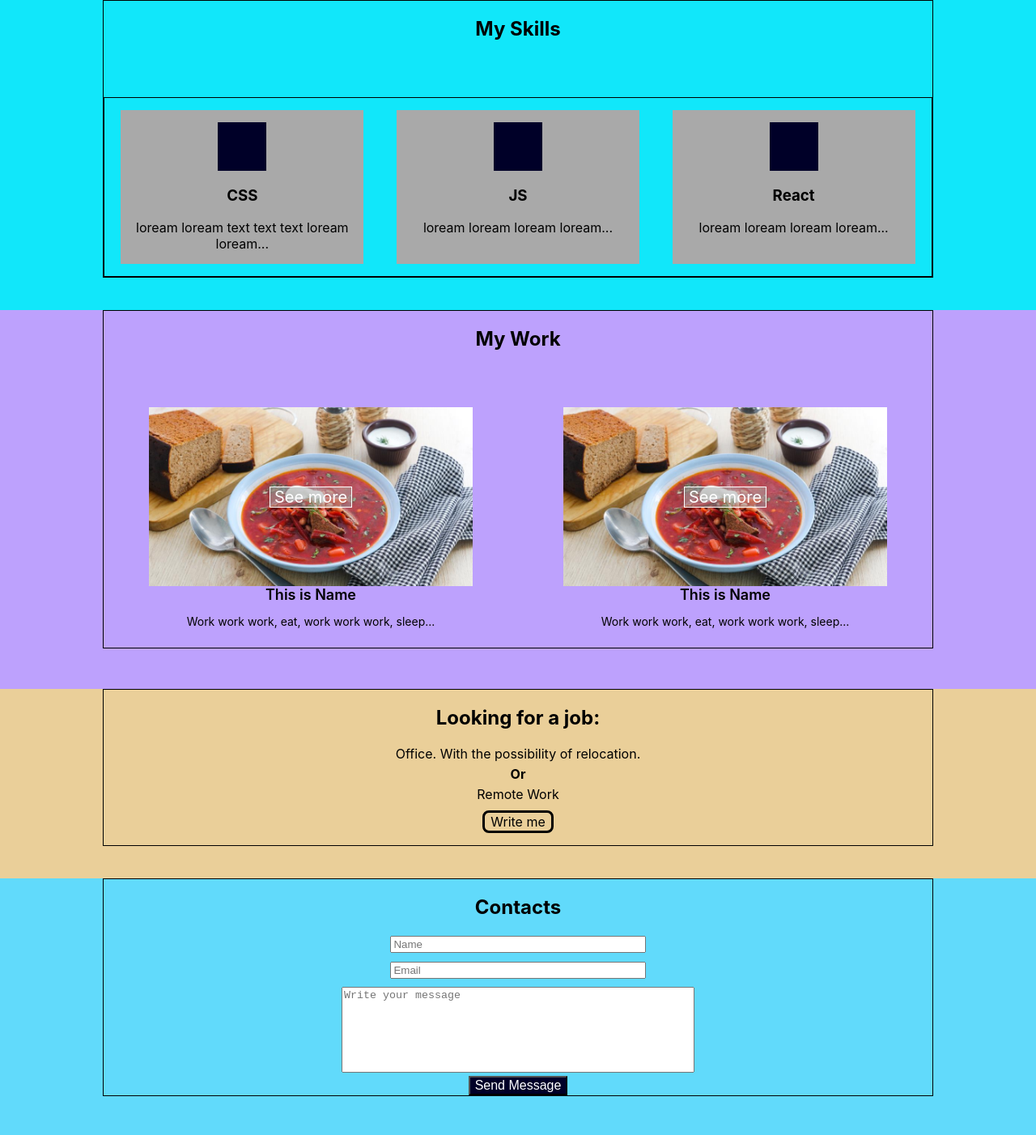
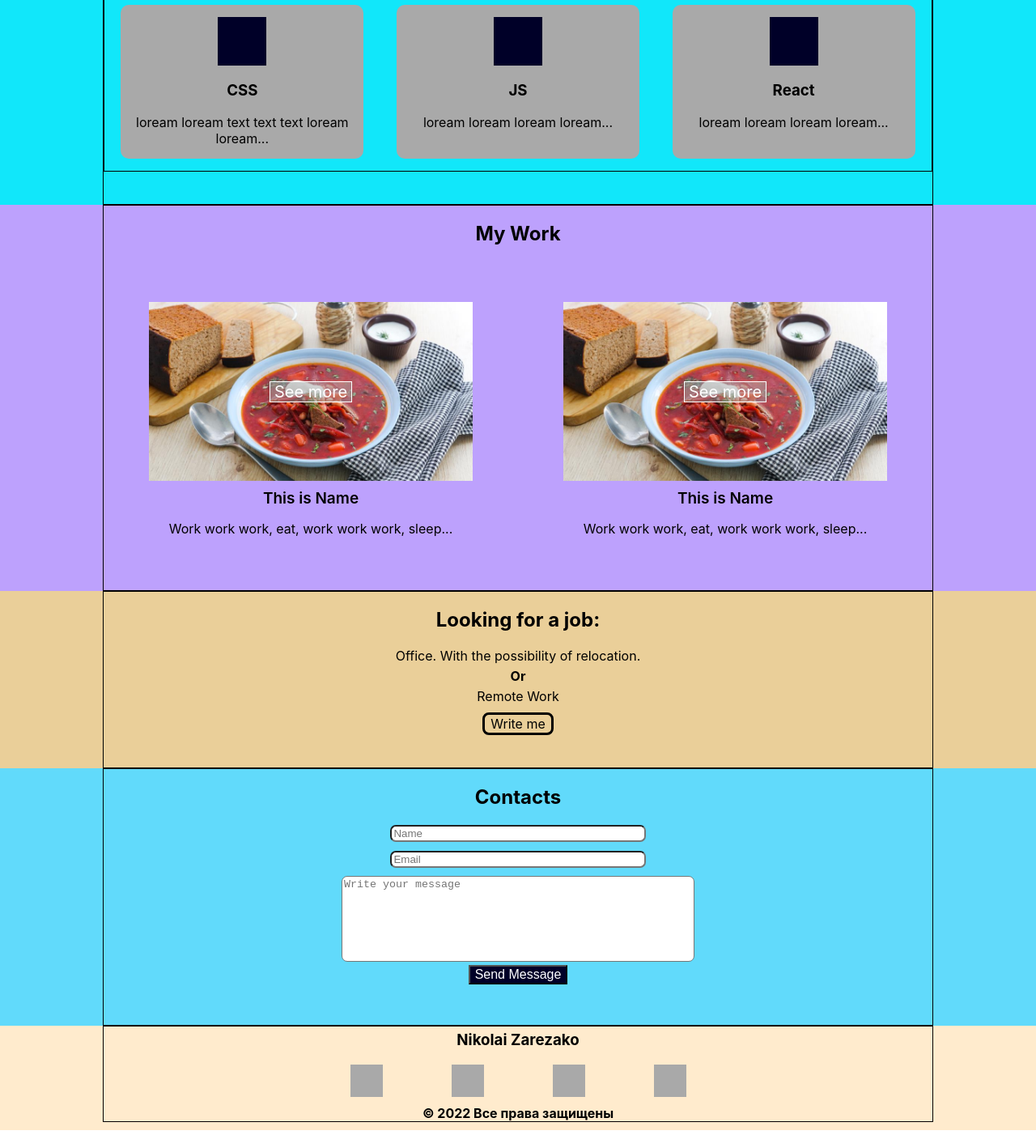
Before and after one commit to Djiypyk/CV, a React (Create React App) app: page / in a window 1280 px wide. Shown: the part 960-2362 px from the top of the page at 81% size. Built offline with nearby package versions, Linux system fonts and the light colour scheme; a web font is replaced by a local one.

Commit message:
small fix all styles

```diff
--- a/src/Components/FindWork/FindWork.module.css
+++ b/src/Components/FindWork/FindWork.module.css
@@ -1,6 +1,5 @@
 .findWorkWrapper {
     background-color: #eacf99;
-    padding-bottom: 40px;
 }
 
 .findWorkItem {
@@ -10,13 +9,12 @@
     align-items: center;
 }
 
-
 .buttonLink {
     width: 80px;
     padding: 1px;
     border: 3px solid black;
     border-radius: 8px;
-    margin-bottom: 15px;
+    margin-bottom: 40px;
 }
 
 .buttonLink a {
@@ -29,7 +27,6 @@
     width: 130px;
     background-color: black;
     color: white;
-
 }
 
 .buttonLink a:hover {
--- a/src/Components/Footer/Footer.js
+++ b/src/Components/Footer/Footer.js
@@ -15,7 +15,7 @@ export function Footer() {
                     <SocialLink socialLink={'https://t.me/Djiypyk'}/>
                     <SocialLink socialLink={'https://www.linkedin.com/in/nikolai-zarezako-99592121a/'}/>
                 </div>
-                <span style={{fontWeight: '600'}}> &copy; 2022 Все права защищены</span>
+                <span className={styles.footerItem}> &copy; 2022 Все права защищены</span>
             </div>
         </div>
     )
--- a/src/Components/Footer/Footer.module.css
+++ b/src/Components/Footer/Footer.module.css
@@ -9,3 +9,6 @@
     display: flex;
     justify-content: space-around;
 }
+.footerItem{
+    font-weight: 700;
+}
--- a/src/Components/Main/Main.module.css
+++ b/src/Components/Main/Main.module.css
@@ -1,6 +1,5 @@
 .mainBlock {
-    height:100vh;
-    padding: 40px 0;
+    height: 100vh;
     background-color: #3498db;
 }
 
@@ -20,8 +19,9 @@
     max-width: 300px;
     text-align: center;
 }
-.photo{
+
+.photo {
     width: 90%;
     border-radius: 20px;
-    box-shadow: 0 10px 10px 10px rgba(0,0,0,.5);
+    box-shadow: 0 10px 10px 10px rgba(0, 0, 0, .5);
 }
--- a/src/Components/RecruiterForm/RecruiterForm.js
+++ b/src/Components/RecruiterForm/RecruiterForm.js
@@ -13,14 +13,10 @@ export function RecruiterForm() {
                     <div className={styles.formItemWrapper}>
                         <form action="">
                             <div>
-                                {/*<label htmlFor="name"></label>*/}
-                                {/*<br/>*/}
-                                <input placeholder={'Name'} className={styles.inputForm} type="text" id='name' required/>
-                                {/*<br/>*/}
-                                {/*<label htmlFor="email"></label>*/}
-                                {/*<br/>*/}
-                                <input placeholder={'Email'} className={styles.inputForm} type="email" id='email' required/>
-                                {/*<br/>*/}
+                                <input placeholder={'Name'} className={styles.inputForm} type="text" id='name'
+                                       required/>
+                                <input placeholder={'Email'} className={styles.inputForm} type="email" id='email'
+                                       required/>
                                 <textarea placeholder={'Write your message'} className={styles.textAreaFrom} required
                                           name="RecruiterMessage" id="textAreaForm"
                                 />
--- a/src/Components/RecruiterForm/RecruiterForm.module.css
+++ b/src/Components/RecruiterForm/RecruiterForm.module.css
@@ -1,6 +1,6 @@
 .formWrapper {
     background-color: #61dafb;
-    padding-bottom: 50px;
+
 }
 
 .formContent {
@@ -18,12 +18,14 @@
 .inputForm {
     width: 50%;
     margin-bottom: 10px;
+    border-radius: 7px;
 }
 
 .textAreaFrom {
     resize: none;
     width: 70%;
     min-height: 100px;
+    border-radius: 7px;
 }
 
 .sendButton {
@@ -31,4 +33,5 @@
     background-color: #000028;
     color: white;
     cursor: pointer;
+    margin-bottom: 50px;
 }
--- a/src/Components/Skills/Skill/Skill.module.css
+++ b/src/Components/Skills/Skill/Skill.module.css
@@ -7,6 +7,7 @@
     text-align: center;
     padding: 15px 0;
     margin: 15px 0;
+    border-radius: 10px;
 
 }
 .icon{
--- a/src/Components/Skills/Skills.module.css
+++ b/src/Components/Skills/Skills.module.css
@@ -1,11 +1,9 @@
 .skillsBlock {
     background-color: #11e7fa;
-   padding-bottom: 40px;
 }
 
 .title {
     text-align: center;
-    margin-bottom: 70px;
 }
 
 .skills {
@@ -14,4 +12,5 @@
     display: flex;
     justify-content: space-around;
     flex-wrap: wrap;
+    margin-bottom: 40px;
 }
--- a/src/Components/Work/MyWork.module.css
+++ b/src/Components/Work/MyWork.module.css
@@ -1,11 +1,10 @@
 .myWorkContainer {
     background-color: #bda1fd;
-    padding-bottom: 50px;
-
 }
 
 .previewWorkContainer {
     display: flex;
     justify-content: space-around;
     flex-wrap: wrap;
+    margin-bottom: 40px;
 }
--- a/src/Components/Work/PreviewWork/PreviewWork.js
+++ b/src/Components/Work/PreviewWork/PreviewWork.js
@@ -12,8 +12,8 @@ export function PreviewWork(props) {
                     <p className={styles.previewWorkButton}>See more</p>
                 </a>
             </div>
-            <span style={{fontSize: '18px', fontWeight: '600'}}>{props.projectName}</span>
-            <p style={{fontSize: '14px'}}>{props.description}</p>
+            <span className={styles.spanItem}>{props.projectName}</span>
+            <p className={styles.pItem}>{props.description}</p>
         </div>
     )
 }
--- a/src/Components/Work/PreviewWork/PreviewWork.module.css
+++ b/src/Components/Work/PreviewWork/PreviewWork.module.css
@@ -3,7 +3,6 @@
     flex-direction: column;
     justify-content: space-between;
     text-align: center;
-
     margin-bottom: 10px;
 }
 
@@ -30,5 +29,13 @@
     color: white;
     border: white 1px solid;
     background-color: rgba(166, 166, 166, 0.5);
+}
 
+.spanItem{
+    margin-top: 10px;
+    font-size: 19px;
+    font-weight: 600;
 }
+.pItem{
+    font-size: 16px;
+}
```
